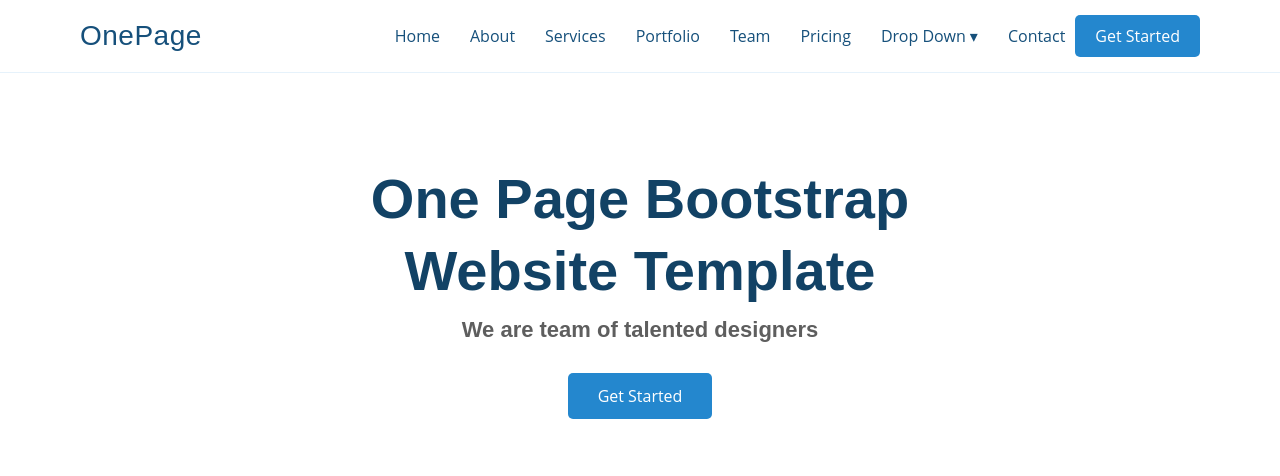
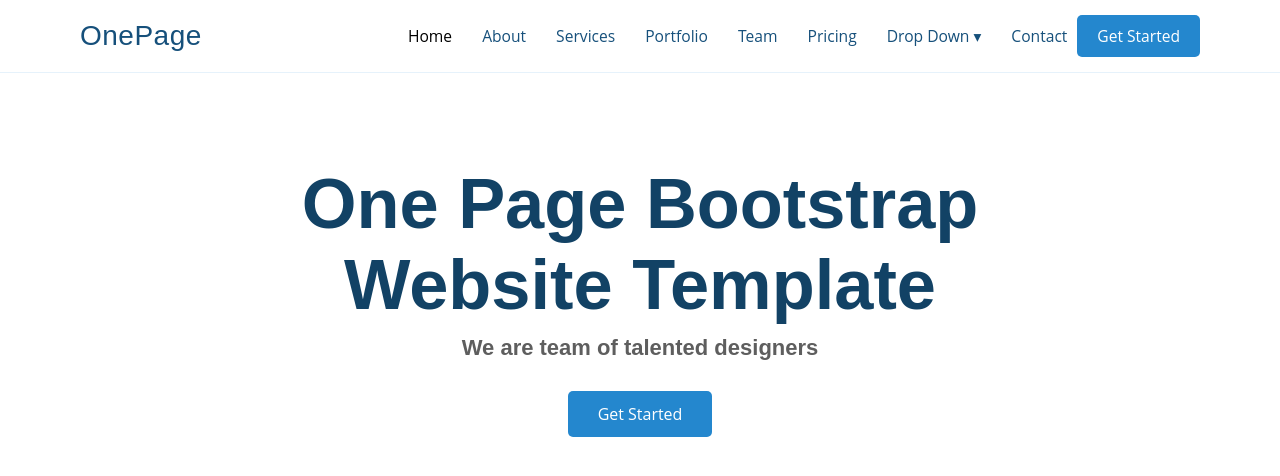
Before and after one commit to prashant-zo/onepage-landing-, a plain HTML site: page index.html in a window 1280 px wide. Drawn offline with Linux system fonts and the light colour scheme.

Commit message:
New-feature

```diff
--- a/index.html
+++ b/index.html
@@ -12,7 +12,7 @@
     <div>
      <nav class="navbar">
         <ul class="nav-links">
-          <li><a href="#home">Home</a></li>
+          <li><a id="home_element" href="#home">Home</a></li>
           <li><a href="#about">About</a></li>
           <li><a href="#services">Services</a></li>
           <li><a href="#portfolio">Portfolio</a></li>
--- a/styles.css
+++ b/styles.css
@@ -9,7 +9,10 @@
   body {
       font-family: "Open sans", sans-serif;
       color: #444444;
+      display: flex;
+      flex-direction: column;
   }
+
 
   a {
       color: #16507b;
@@ -29,7 +32,28 @@ a:hover {
       color: #2487ce;
   }
 
+  /* edited code start from here  */
+
+  #home_element{
+      color: Black;
+  }
+
+
+  #home_element:hover{
+      color: #2487ce;
+  }
+
+
+
+
+
+
+
+  /* edited code ends here  */
+
   ul {
+      display: flex;
+      font-size: 1.22vw;
       list-style: none;
   }
 
@@ -85,9 +109,8 @@ ul {
 
   #home h1 {
       margin: 0;
-    font-size: 56px;
+      font-size: 5.5vw;
       font-weight: 700;
-    line-height: 72px;
       color: #124265;
       font-family: "Poppins", sans-serif;
   }
@@ -109,6 +132,7 @@ ul {
       background: #2487ce;
       transition: 0.5s;
       bottom: -30px;
+
   }
 
   .header .get-started-btn:hover {
```
Lines whose indentation alone changed are shown as unchanged.
